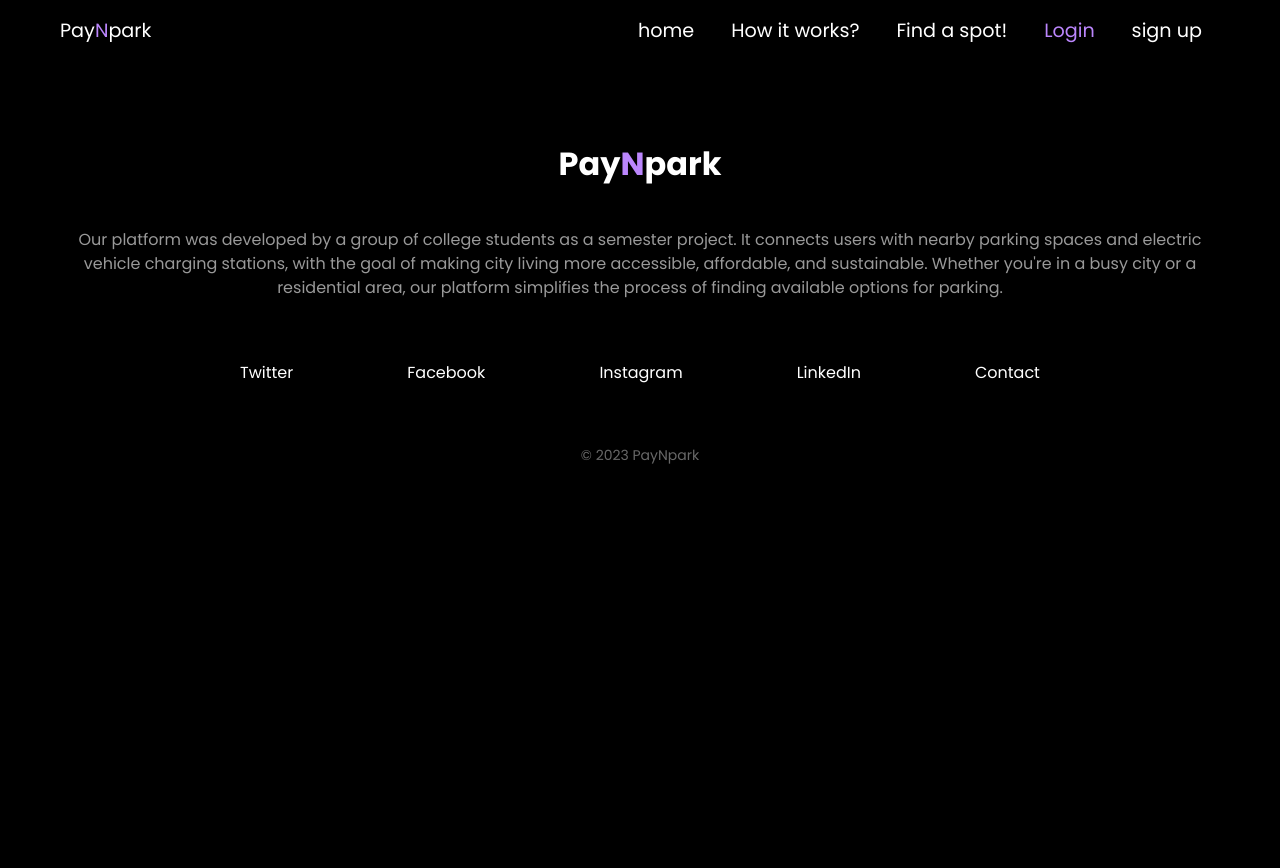
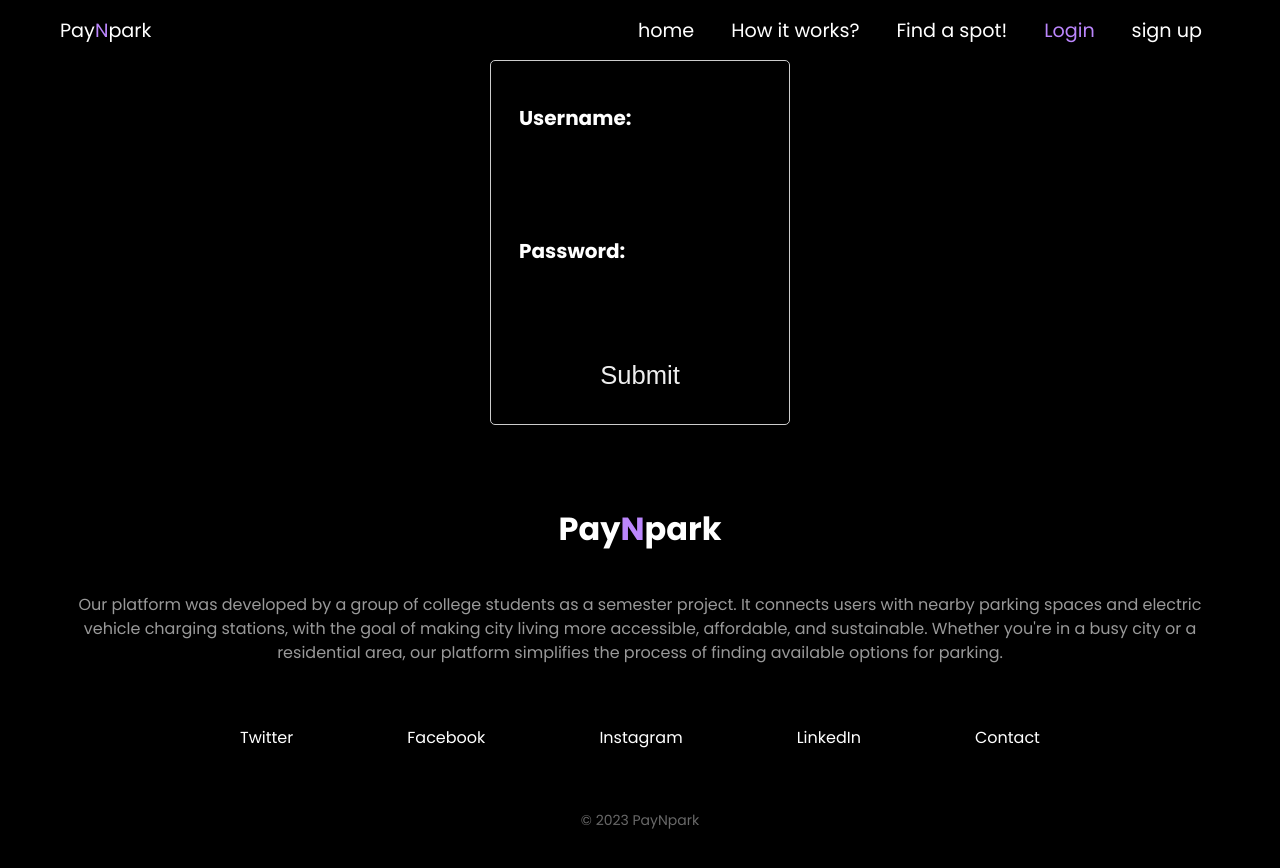
Before and after one commit to prattiikk/ParkNpay, a React (Create React App) app: page /login in a window 1280 px wide. Shown: the top 868 px of the page. Before the commit the page ends 800 px from the top, so only its background shows below. Built offline with nearby package versions, Linux system fonts and the light colour scheme; a web font is replaced by a local one.

Commit message:
tried to conncet backend to react app

```diff
--- a/package.json
+++ b/package.json
@@ -2,16 +2,17 @@
   "name": "pblproject",
   "version": "0.1.0",
   "private": true,
+  "proxy": "http://localhost:3000",
   "dependencies": {
     "@testing-library/jest-dom": "^5.16.5",
     "@testing-library/react": "^13.4.0",
     "@testing-library/user-event": "^13.5.0",
+    "axios": "^1.3.6",
     "leaflet": "^1.9.3",
     "react": "^18.2.0",
     "react-dom": "^18.2.0",
     "react-leaflet": "^4.2.1",
     "react-router-dom": "^6.10.0",
-    "react-scripts": "5.0.1",
     "web-vitals": "^2.1.4"
   },
   "scripts": {
@@ -37,5 +38,8 @@
       "last 1 firefox version",
       "last 1 safari version"
     ]
+  },
+  "devDependencies": {
+    "react-scripts": "^5.0.1"
   }
 }
--- a/src/App.js
+++ b/src/App.js
@@ -15,6 +15,7 @@ import {
 } from "react-router-dom";
 
 import './App.css';
+import Login from './pages/login';
 
 
 function App() {
@@ -25,6 +26,7 @@ function App() {
       <Route path="/" element={<Home/>} />
       <Route path="/how" element={<How/>} />
       <Route path="/find" element={<Find/>} />
+      <Route path="/login" element={<Login/>} />
      </Routes>
     <Footer/>
 
--- a/src/components/Navbar.js
+++ b/src/components/Navbar.js
@@ -10,7 +10,7 @@ const Navbar = () => {
             <li><Link to="/" className='Link'>home</Link></li>
             <li><Link to="/how" className='Link'>How it works?</Link></li>
             <li><Link to="/find" className='Link'>Find a spot!</Link></li>
-            <li><Link to="/" className='Link'><span>Login</span></Link></li>
+            <li><Link to="/login" className='Link'><span>Login</span></Link></li>
             <li><Link to="/" className='Link'>sign up</Link></li>
           </ul>
         </div>
--- a/src/pages/Find.js
+++ b/src/pages/Find.js
@@ -1,8 +1,20 @@
 import React from "react";
+import axios from "axios";
 // eslint-disable-next-line
 import Map from "../components/Map";
 
 const Find = () => {
+  async function position(data){
+    let info=await axios.post('user/near',{
+      latitude:data.coords.latitude,
+      longitude:data.coords.longitude,
+      radius:100
+     })
+     console.log(info.data[0])
+   }
+  function near(){
+         navigator.geolocation.getCurrentPosition(position);
+  }
   return (
     <>
       <div class="form__wrapper">
@@ -35,7 +47,7 @@ const Find = () => {
               <label for="time">Time </label>
               <input type="time" id="time" name="time" />
             </div>
-            <button type="submit">Search</button>
+            <button onClick={near} type="submit">Search</button>
           </form>
         </div>
       </div>
--- /dev/null
+++ b/src/pages/login.css
@@ -0,0 +1,35 @@
+.login-form {
+    display: flex;
+    flex-direction: column;
+    width: 300px;
+    margin: auto;
+    padding: 20px;
+    border: 1px solid #ccc;
+    border-radius: 5px;
+  }
+  label {
+    margin-bottom: 10px;
+    font-size: 20px;
+    color: white;
+  }
+  input {
+    padding: 10px;
+    background-color: white;
+    border-radius: 3px;
+    border: solid 1px white;
+    font-size: 16px;
+    margin-bottom: 20px;
+  }
+
+  button {
+    background-color: #007bff;
+    color: #fff;
+    padding: 10px 20px;
+    border-radius: 3px;
+    font-size: 16px;
+    cursor: pointer;
+  }
+
+  button:hover {
+    background-color: #0069d9;
+  }
--- /dev/null
+++ b/src/pages/login.js
@@ -0,0 +1,32 @@
+
+import axios from 'axios';
+import './login.css';
+const Login = () => {
+    async function login(){
+        try{
+          let info=await axios.post('/user/login',{
+            username:document.getElementById("username").value,
+            password:document.getElementById("password").value
+           })
+           localStorage.setItem("user",info.data.user);
+           console.log(localStorage.getItem("user"))
+        }catch(err){
+          alert("wrong username or password")
+        }
+ }
+  return (
+    <form className="login-form" >
+      <label>
+        Username:
+        <input id='username' type="text"/>
+      </label>
+      <label>
+        Password:
+        <input id='password' type="text" />
+      </label>
+      <button onClick={login} type="submit">Submit</button>
+    </form>
+  );
+};
+
+export default Login;
```
Also changed, not shown: 1 other file (tests, documents, lock files or other folders).
